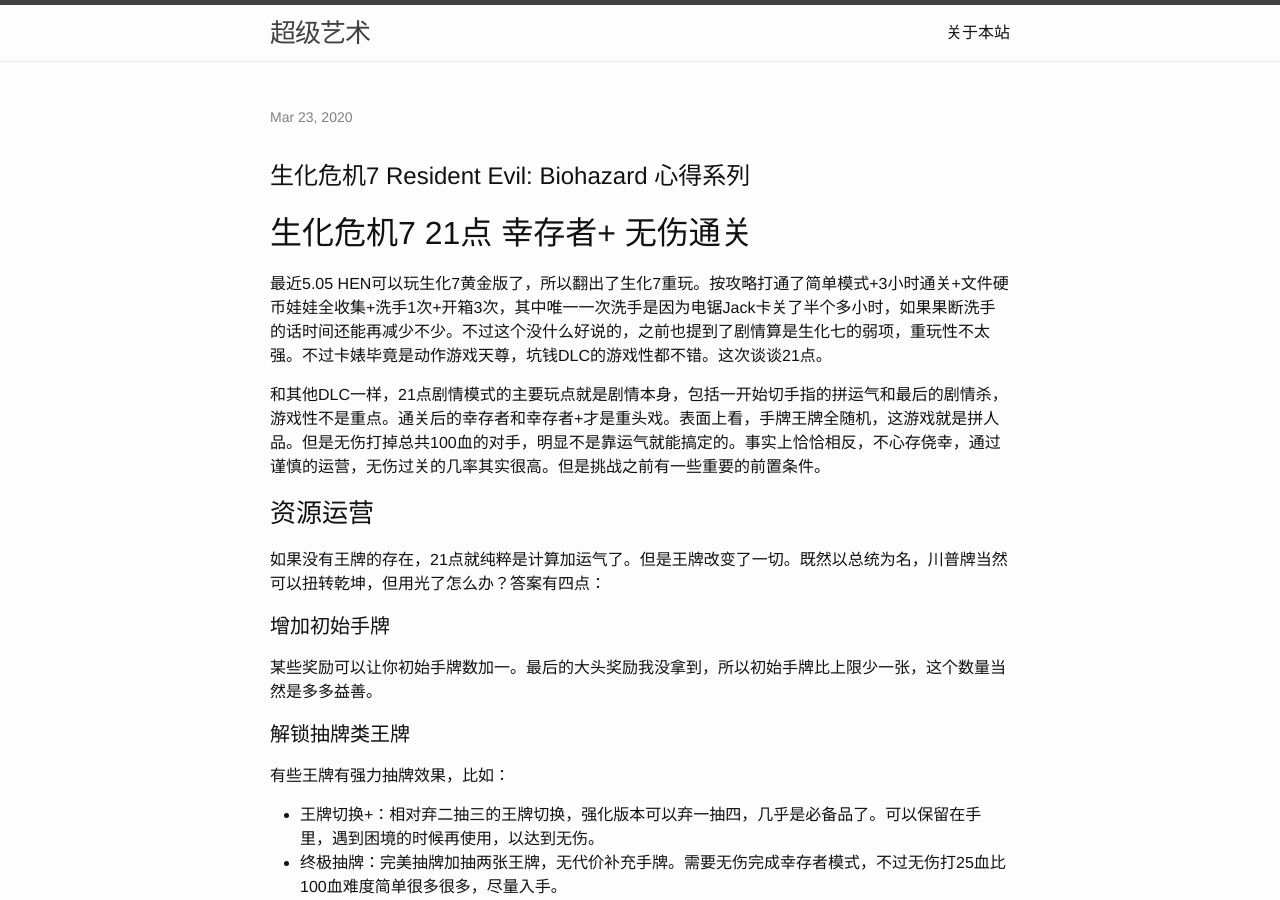
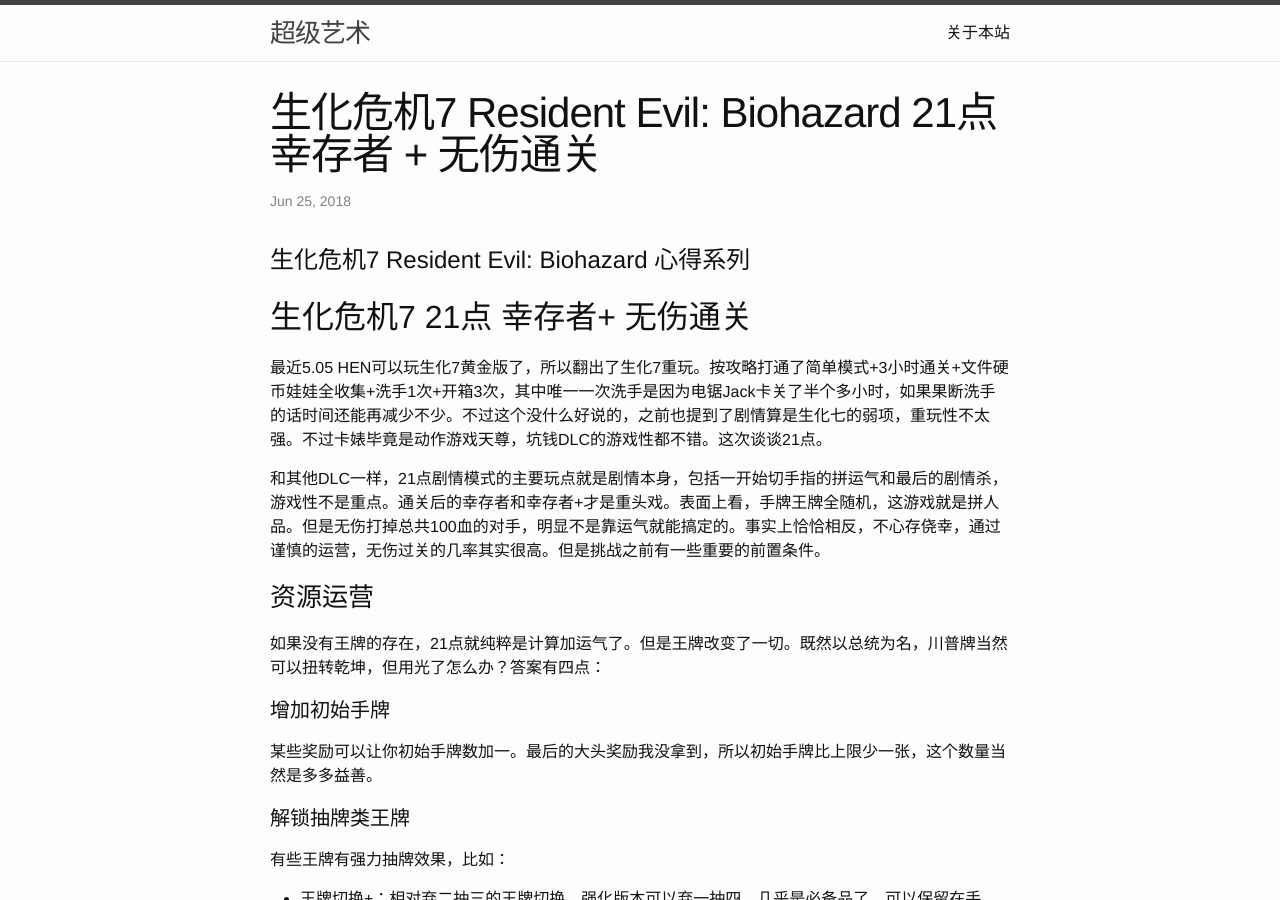
Before and after one commit to superarts/cn, a Jekyll site: the page built from _posts/2018-06-25-生化7-21点.md, in a window 1280 px wide and 900 px high. Built offline with Jekyll 4.4.1, drawn with Linux system fonts in a browser that asks for light colours; our own code applies the rules of GitHub Pages for plain Markdown files.

Commit message:
fixed typo

```diff
--- a/_posts/2018-06-25-生化7-21点.md
+++ b/_posts/2018-06-25-生化7-21点.md
@@ -1,6 +1,6 @@
 ---
 layout: post
-title:  生化危机7 Resident Evil: Biohazard 21点 幸存者 + 无伤通关
+title:  "生化危机7 Resident Evil: Biohazard 21点 幸存者 + 无伤通关"
 date:   2018-06-25 15:37:00 -5000
 categories: 生化危机
 ---
```
